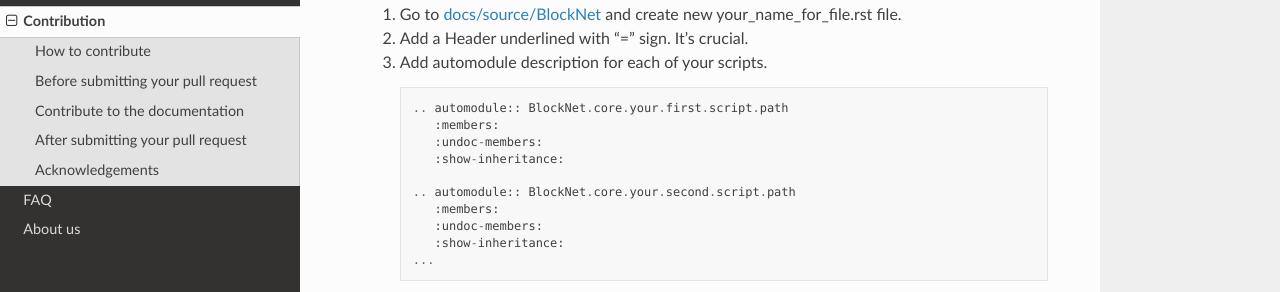
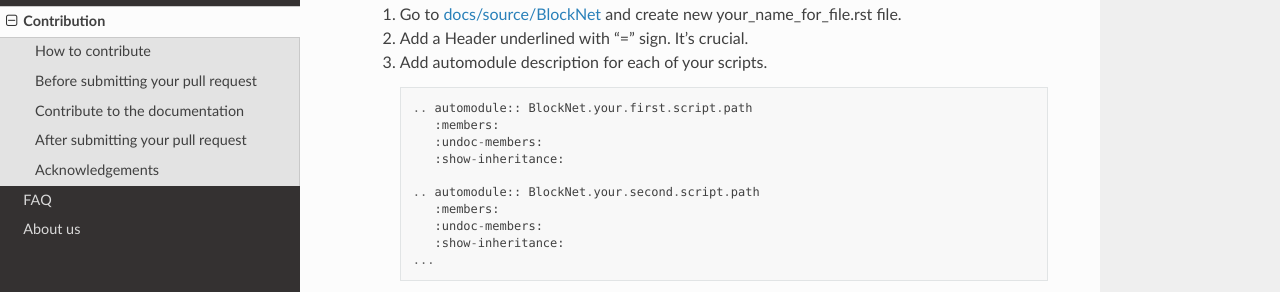
Before and after one commit to aimclub/blocksnet, a Sphinx documentation site: the page built from docs/source/contribution.rst, in a window 1280 px wide and 900 px high, scrolled down 1940 px. Shown: the part 159-451 px from the top of the window. Built offline with Sphinx 7.4.7 and the Read the Docs theme 2.0.0, drawn with Linux system fonts in a browser that asks for light colours.

Commit message:
fix: pydantica

```diff
--- a/docs/source/contribution.rst
+++ b/docs/source/contribution.rst
@@ -127,12 +127,12 @@ automodule:: <module_name> section which describes all the code in the module.
 
    3. Add automodule description for each of your scripts. ::
 
-       .. automodule:: BlockNet.core.your.first.script.path
+       .. automodule:: BlockNet.your.first.script.path
           :members:
           :undoc-members:
           :show-inheritance:
 
-       .. automodule:: BlockNet.core.your.second.script.path
+       .. automodule:: BlockNet.your.second.script.path
           :members:
           :undoc-members:
           :show-inheritance:
```
Also changed, not shown: docs/requirements.txt (+13 -0 lines).
